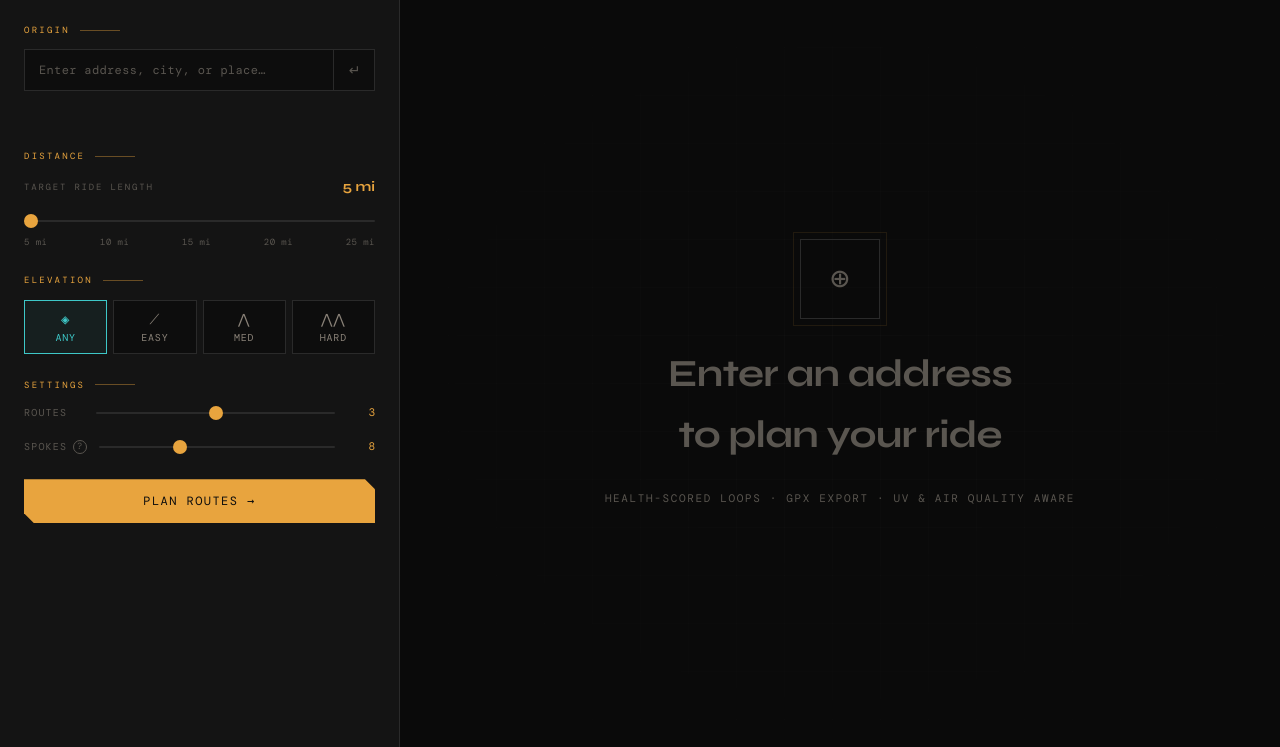
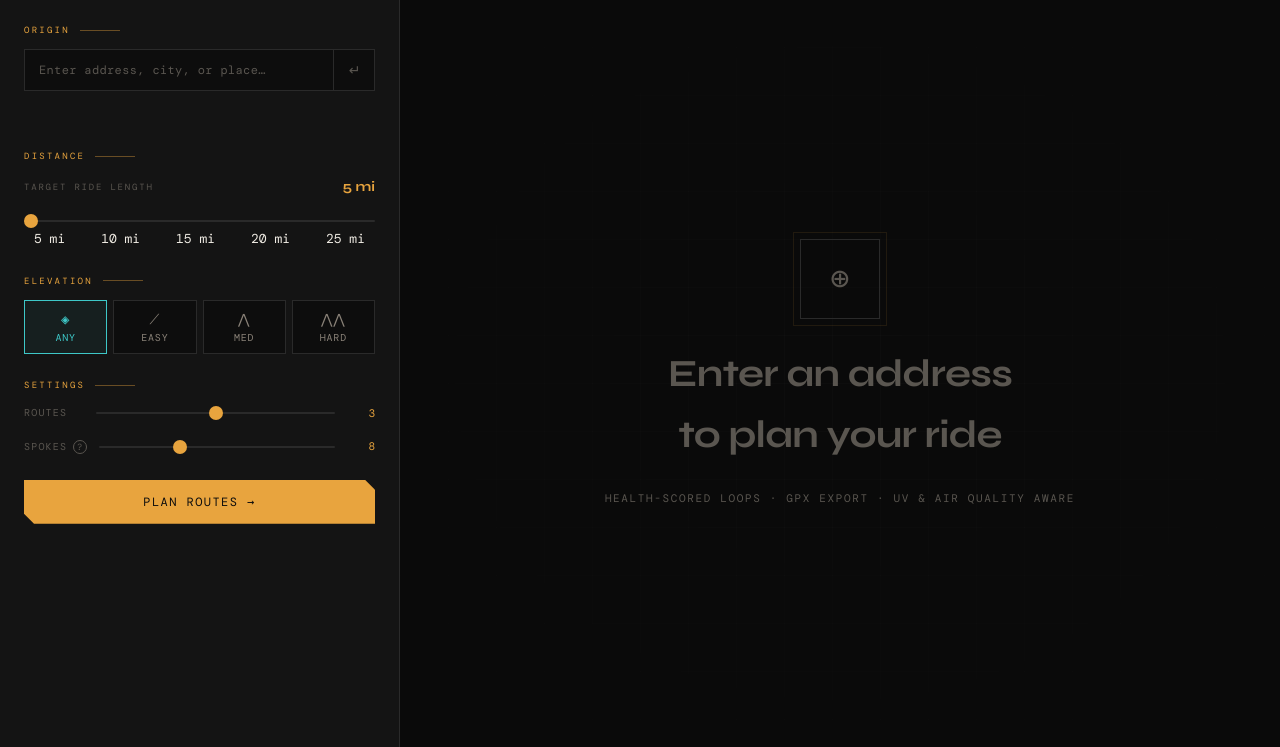
Before and after one commit to yeleshwarapu/stravaPollutionRoutePlanner, a FastAPI app: page / in a window 1280 px wide. Shown: the part 53-800 px from the top of the page. Run offline with FastAPI, Linux system fonts and the light colour scheme; some web fonts are replaced.

Commit message:
fix slider

```diff
--- a/templates/index.html
+++ b/templates/index.html
@@ -188,9 +188,9 @@
     font-size: 14px; font-family: 'Syne', sans-serif; font-weight: 700; color: var(--amber);
   }
   .dist-slider-ticks {
-    display: flex; justify-content: space-between;
-    font-size: 9px; color: var(--text-dim); letter-spacing: .05em;
-    margin-top: 6px;
+    display: flex;
+    justify-content: space-between;
+    padding: 0 10px;  /* add this line */
   }
 
   /* ── Autocomplete dropdown ── */
```
